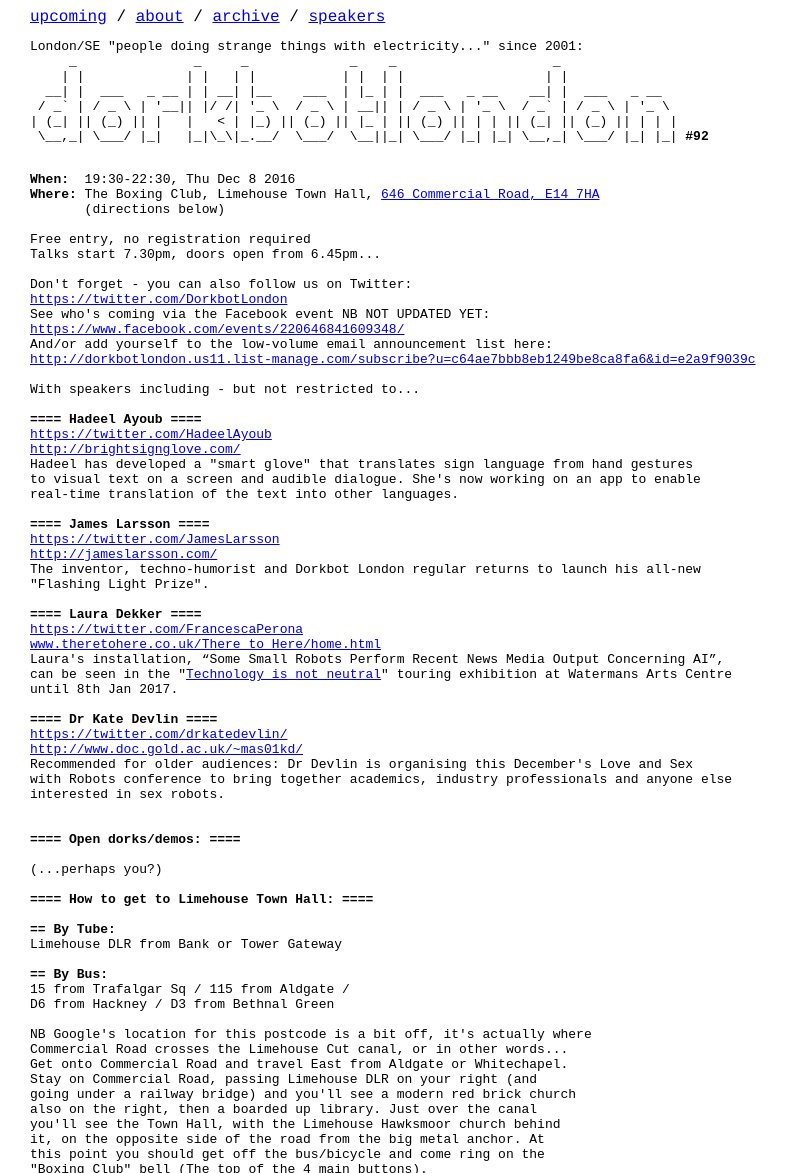
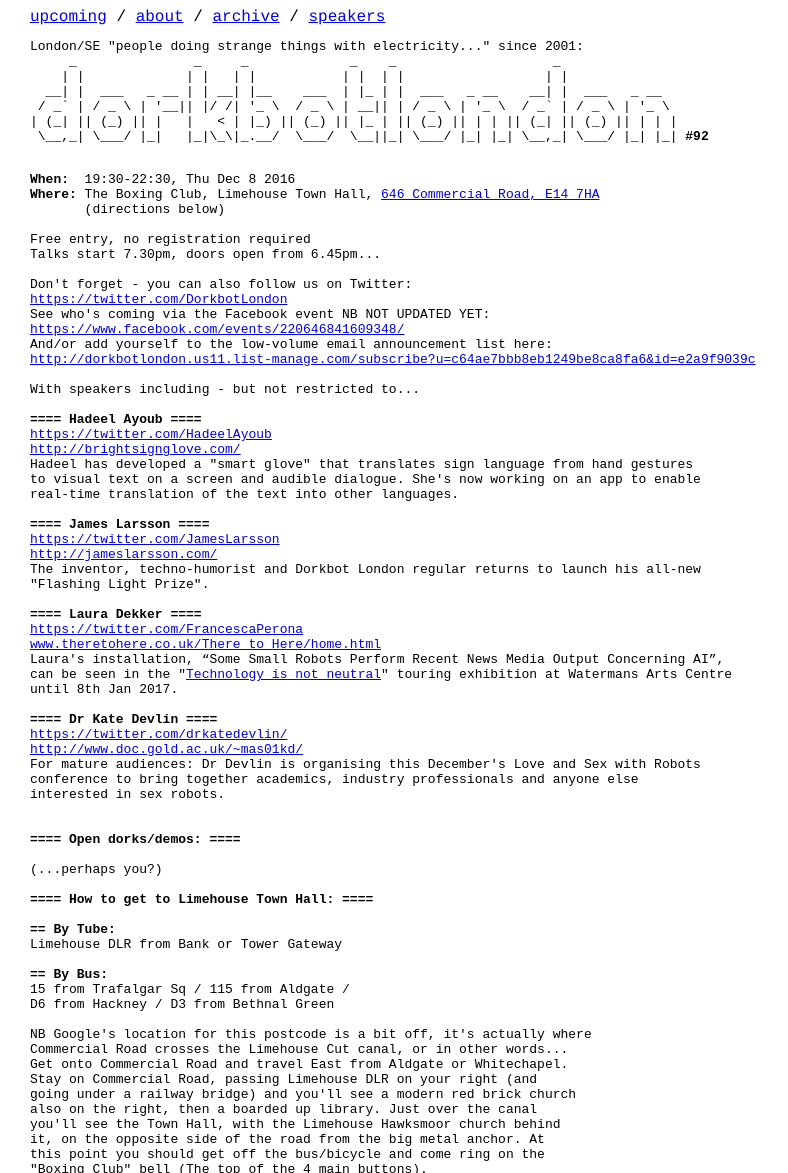
Before and after one commit to dorkbotlondon/dorkbotlondon.github.io, a Jekyll site: the page built from _posts/2016-12-08-92.html, in a window 1280 px wide, cut to the strip 0-1173 px from the top of the page. Shown: the whole strip, without its empty margins (0-788 px from the left). Built offline with Jekyll 4.4.1, drawn with Linux system fonts in a browser that asks for light colours; Markdown is read by kramdown in place of the engine named in the settings; a script that is not in the unit is left out.

Commit message:
Update 2016-12-08-92.html

```diff
--- a/_posts/2016-12-08-92.html
+++ b/_posts/2016-12-08-92.html
@@ -43,8 +43,8 @@ until 8th Jan 2017.
 <b>==== Dr Kate Devlin ====</b>
 <a href="https://twitter.com/drkatedevlin/">https://twitter.com/drkatedevlin/</a>
 <a href="http://www.doc.gold.ac.uk/~mas01kd/">http://www.doc.gold.ac.uk/~mas01kd/</a>
-Recommended for older audiences: Dr Devlin is organising this December's Love and Sex
-with Robots conference to bring together academics, industry professionals and anyone else
+For mature audiences: Dr Devlin is organising this December's Love and Sex with Robots
+conference to bring together academics, industry professionals and anyone else
 interested in sex robots.
 
 
```
